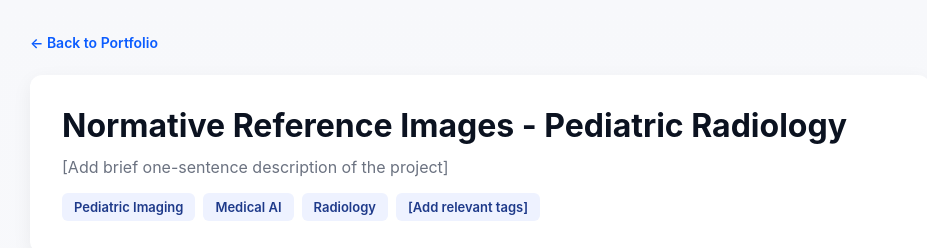
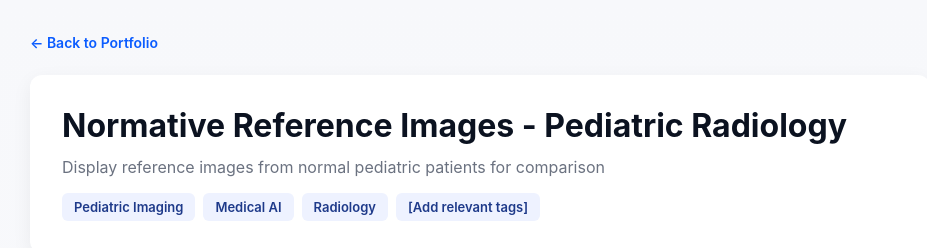
Before and after one commit to umamoraydr/resume, a plain HTML site: page case-studies/pediatric-radiology.html in a window 1280 px wide. Shown: the top 248 px of the page, without its empty margins (160-1087 px from the left). Drawn offline with Linux system fonts and the light colour scheme.

Commit message:
Update pediatric-radiology.html

```diff
--- a/case-studies/pediatric-radiology.html
+++ b/case-studies/pediatric-radiology.html
@@ -41,7 +41,7 @@
 
     <div class="header">
       <h1>Normative Reference Images - Pediatric Radiology</h1>
-      <p style="color:var(--muted); font-size:16px; margin:8px 0 0 0;">[Add brief one-sentence description of the project]</p>
+      <p style="color:var(--muted); font-size:16px; margin:8px 0 0 0;">Display reference images from normal pediatric patients for comparison</p>
       <div class="meta-tags">
         <span class="tag">Pediatric Imaging</span>
         <span class="tag">Medical AI</span>
```
